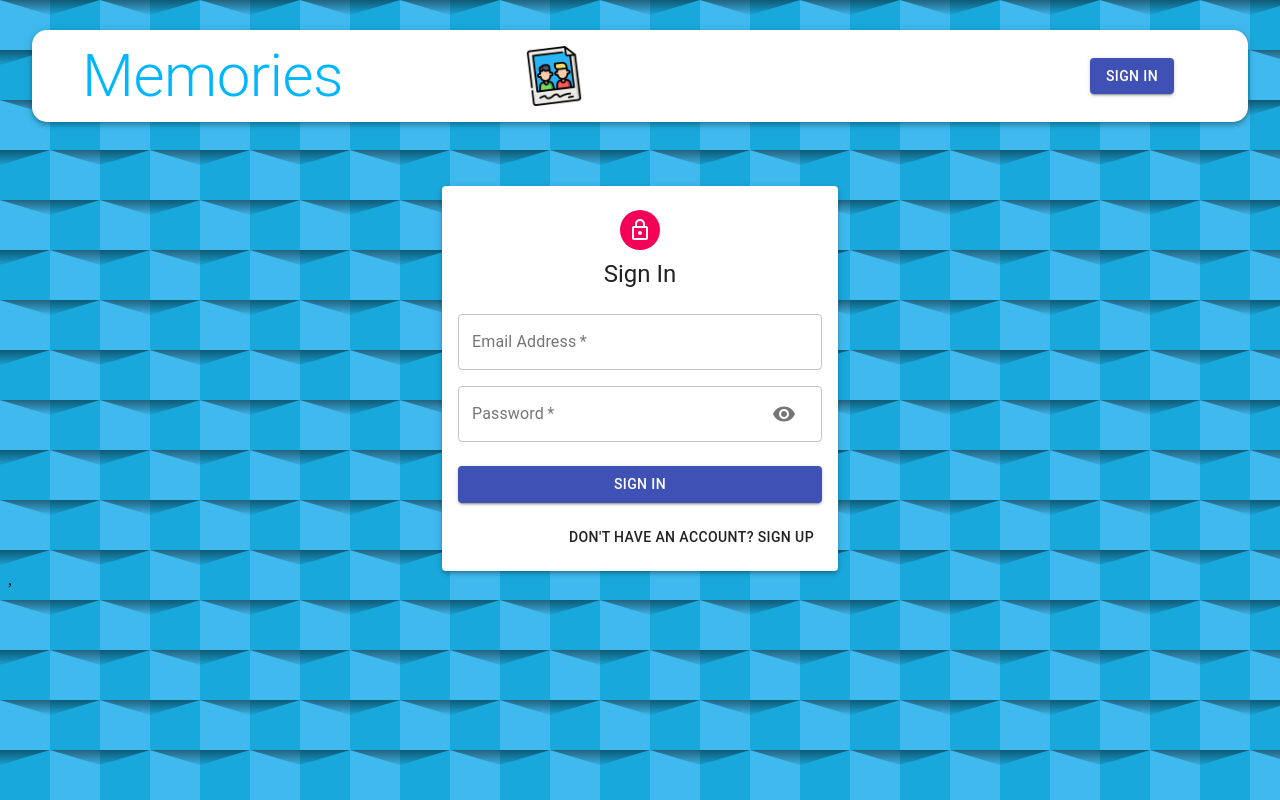
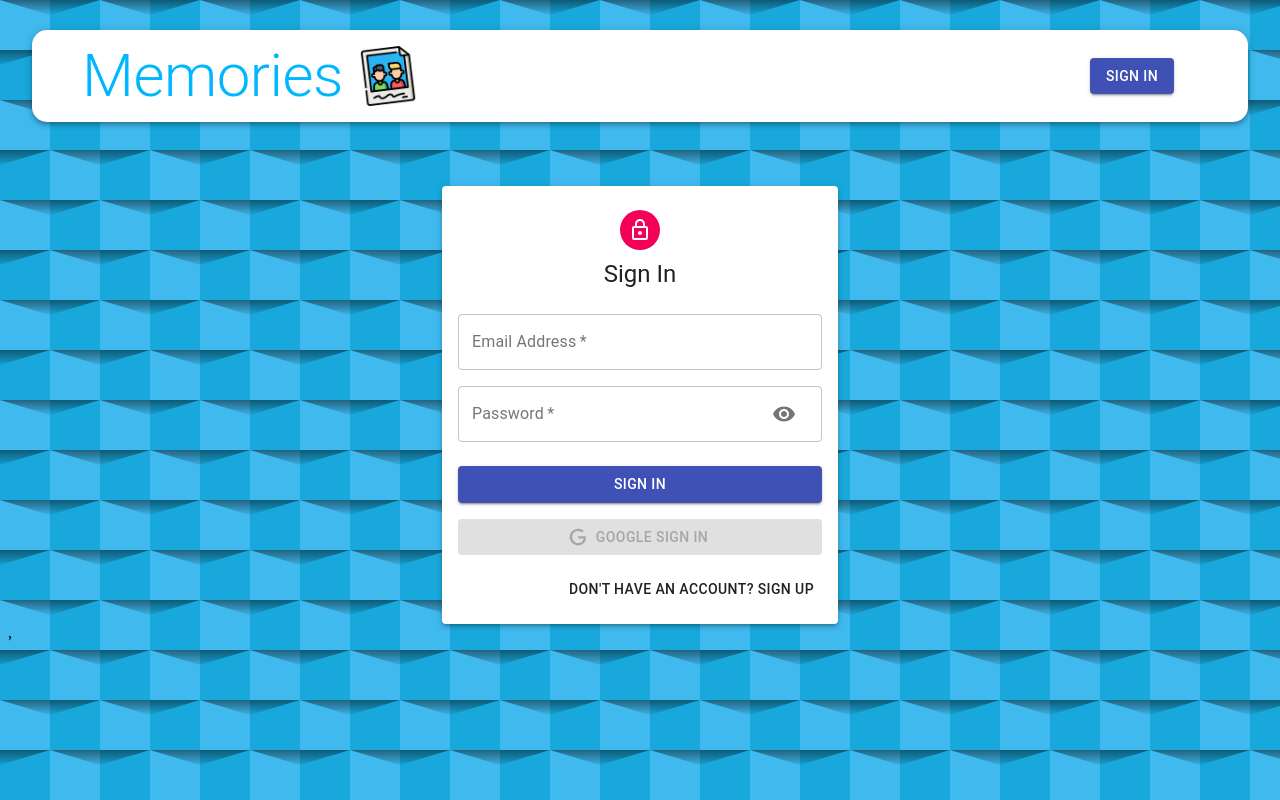
Before and after one commit to JusticeDunn/memories_project, a React (Create React App) app in the folder client/: page /auth in a window 1280 px wide. Built offline with nearby package versions, Linux system fonts and the light colour scheme.

Commit message:
Implemented Google OAuth

```diff
--- a/client/src/components/Auth/Auth.js
+++ b/client/src/components/Auth/Auth.js
@@ -1,13 +1,19 @@
 import React, { useState } from 'react';
 import { Avatar, Button, Paper, Grid, Typography, Container } from '@material-ui/core';
+import { useDispatch } from 'react-redux';
+import { useNavigate } from 'react-router-dom';
+import { GoogleLogin } from 'react-google-login';
 import LockOutlinedIcon from '@material-ui/icons/LockOutlined';
+import Icon from './icon';
+import Input from './Input';
 import useStyles from './styles';
-import Input from './Input';
 
 const Auth = () => {
     const classes = useStyles();
     const [showPassword, setShowPassword] = useState(false);
     const [isSignup, setIsSignup]  = useState(false);
+    const dispatch = useDispatch();
+    const history = useNavigate();
 
     const handleShowPassword = () => setShowPassword((prevShowPassword) => !prevShowPassword);
     const switchMode = () => {
@@ -21,6 +27,24 @@
 
     const handleChange = () => {
 
+    };
+
+    const googleSuccess = async (res) => {
+        const result = res?.profileObj;
+        const token = res?.tokenId;
+
+        try {
+            dispatch({ type: 'AUTH', data: { result, token }});
+
+            history.push('/');
+        } catch (err) {
+            console.log(err);
+        }
+    };
+
+    const googleFailure = (err) => {
+        console.log(err);
+        console.log("Google Sign In was unsuccessful. Try Again Later");
     };
 
     return (
@@ -42,7 +66,18 @@
                         <Input name="password" label="Password" handleChange={handleChange} type={showPassword ? "text" : "password"} handleShowPassword={handleShowPassword} />
                         { isSignup && <Input name="confirmPassword" label="Repeat Password" handleChange={handleChange} type="password" /> }
                     </Grid>
-                    <Button type="submit" fullWidth variant="contained" color="primary" className={classes.submit} >{isSignup ? "Sign Up" : "Sign In"}</Button>
+                    <Button type="submit" fullWidth variant="contained" color="primary" className={classes.submit}>{isSignup ? "Sign Up" : "Sign In"}</Button>
+                    <GoogleLogin
+                        clientId="196282241211-g6qbe1q6hgbopjba7jk3edakfl6ne6v9.apps.googleusercontent.com"
+                        render={(renderProps) => (
+                            <Button className={classes.googleButton} color="primary" fullWidth onClick={renderProps.onClick} disabled={renderProps.disabled} startIcon={<Icon />} variant="contained" >
+                                Google Sign In
+                            </Button>
+                        )}
+                        onSuccess={googleSuccess}
+                        onFailure={googleFailure}
+                        cookiePolicy="single_host_origin"
+                    />
                     <Grid container justifyContent="flex-end">
                         <Grid item>
                             <Button onClick={switchMode}>
--- a/client/src/components/Auth/Input.js
+++ b/client/src/components/Auth/Input.js
@@ -16,7 +16,7 @@
                 label={label}
                 autoFocus={autoFocus}
                 type={type}
-                InputProps={name === 'password' && {
+                InputProps={name === 'password' ? {
                     endAdornment: (
                         <InputAdornment position="end">
                             <IconButton onClick={handleShowPassword}>
@@ -24,7 +24,7 @@
                             </IconButton>
                         </InputAdornment>
                     )
-                }}
+                } : null}
             />
         </Grid>
     )
--- /dev/null
+++ b/client/src/components/Auth/icon.js
@@ -0,0 +1,12 @@
+import React from 'react';
+
+const icon = () => (
+  <svg style={{ width: '20px', height: '20px' }} viewBox="0 0 24 24">
+    <path
+      fill="currentColor"
+      d="M21.35,11.1H12.18V13.83H18.69C18.36,17.64 15.19,19.27 12.19,19.27C8.36,19.27 5,16.25 5,12C5,7.9 8.2,4.73 12.2,4.73C15.29,4.73 17.1,6.7 17.1,6.7L19,4.72C19,4.72 16.56,2 12.1,2C6.42,2 2.03,6.8 2.03,12C2.03,17.05 6.16,22 12.25,22C17.6,22 21.5,18.33 21.5,12.91C21.5,11.76 21.35,11.1 21.35,11.1V11.1Z"
+    />
+  </svg>
+);
+
+export default icon;
--- a/client/src/components/Navbar/Navbar.js
+++ b/client/src/components/Navbar/Navbar.js
@@ -1,30 +1,48 @@
-import React from 'react';
-import { Link } from 'react-router-dom'
+import React, { useState, useEffect } from 'react';
+import { Link, useNavigate, useLocation } from 'react-router-dom'
 import { AppBar, Avatar, Typography, Toolbar, Button } from '@material-ui/core';
-
+import { useDispatch } from 'react-redux';
 import useStyles from './styles';
 import memories from '../../images/memories.png';
 
 const Navbar = () => {
     const classes = useStyles();
+    const [user, setUser] = useState(JSON.parse(localStorage.getItem('profile')));
+    const dispatch = useDispatch();
+    const history = useNavigate();
+    const location = useLocation();
 
-    const user = null;
+    const logout = () => {
+        dispatch({ type: 'LOGOUT' });
+
+        history.push('/');
+
+        setUser(null);
+    };
+
+    useEffect(() => {
+        const token = user?.token;
+
+        // JWT
+
+        setUser(JSON.parse(localStorage.getItem('profile')))
+    }, [location]);
 
     return (
         <AppBar className={classes.appBar} position="static" color="inherit">
-            {/* <div className={classes.brandContainer}> */}
+            <div className={classes.brandContainer}>
                 <Typography component={Link} to="/" className={classes.heading} variant="h2" align="center">Memories</Typography>
                 <img className={classes.image} src={memories} alt="memories" height="60"/>
-            {/* </div> */}
+            </div>
             <Toolbar className={classes.toolbar}>
                 {user ? (
                     <div className={classes.profile}>
                         <Avatar className={classes.purple} alt={user.result.name} src={user.ersult.imageUrl}>{user.result.name.charAt(0)}</Avatar>
                         <Typography className={classes.userName} variant="h6">{user.result.name}</Typography>
-                        <Button variant="contained" className={classes.logout} color="secondary" onClick={() => {}}></Button>
+                        <Button variant="contained" className={classes.logout} color="secondary" onClick={() => logout}></Button>
                     </div>
                 ) : (
-                    <Button component={Link} to="/auth" variant="contained" color="primary" onClick={() => {}}>Sign In</Button>
+                    <Button component={Link} to="/auth" variant="contained" color="primary">Sign In</Button>
                 )}
             </Toolbar>
         </AppBar>
--- a/client/src/constants/actionTypes.js
+++ b/client/src/constants/actionTypes.js
@@ -3,3 +3,6 @@
 export const DELETE = 'DELETE';
 export const FETCH_ALL = 'FETCH_ALL';
 export const LIKE = 'LIKE';
+
+export const AUTH = 'AUTH';
+export const LOGOUT = 'LOGOUT';
--- /dev/null
+++ b/client/src/reducers/auth.js
@@ -0,0 +1,18 @@
+import { AUTH, LOGOUT } from '../constants/actionTypes';
+
+const authReducer = (state={ authData: null }, action) => {
+    switch (action.type) {
+        case AUTH:
+            localStorage.setItem('profile', JSON.stringify({ ...action?.data }));
+
+            return { ...state, authData: action?.data };
+        case LOGOUT:
+            localStorage.clear();
+
+            return { ...state, authData: null };
+        default:
+            return state;
+    }
+};
+
+export default authReducer;
--- a/client/src/reducers/index.js
+++ b/client/src/reducers/index.js
@@ -1,5 +1,6 @@
 import { combineReducers } from 'redux';
 
 import posts from './posts';
+import auth from './auth';
 
-export const reducers = combineReducers({ posts });
+export const reducers = combineReducers({ posts, auth });
```
Also changed, not shown: 1 other file (tests, documents, lock files or other folders).
